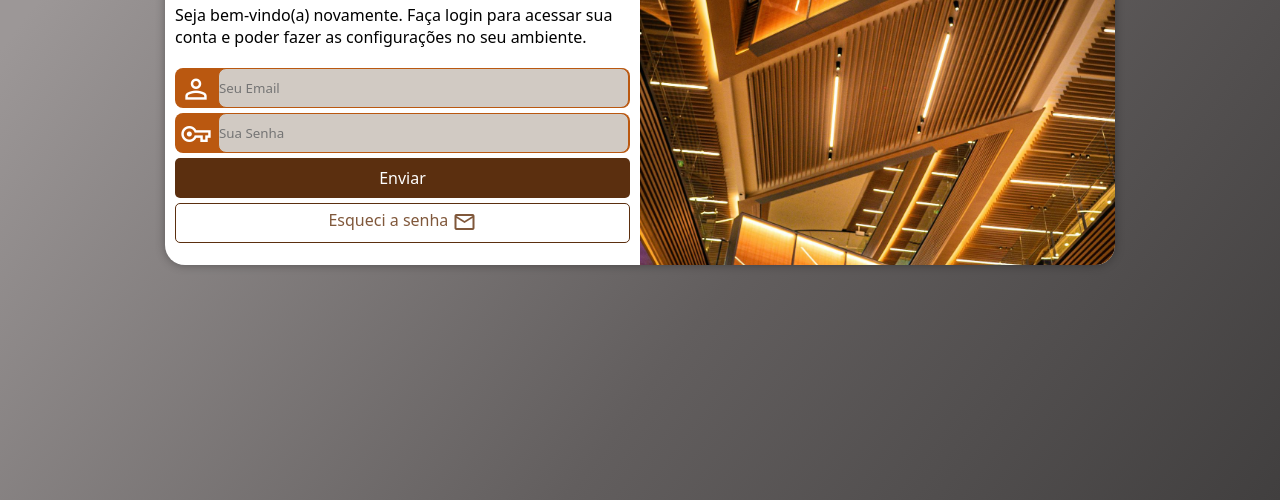
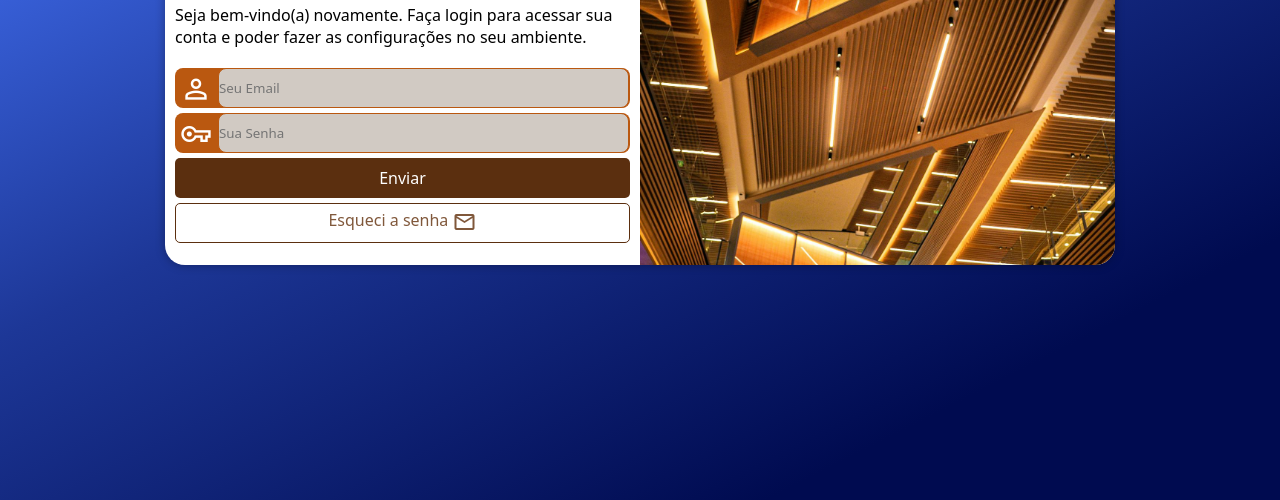
Before and after one commit to LucasPereira-lc/projeto-login, a plain HTML site: page index.html in a window 1280 px wide. Shown: the part 300-800 px from the top of the page. Drawn offline with nearby package versions, Linux system fonts and the light colour scheme.

Commit message:
Retoques finais

```diff
--- a/estilos/media-query.css
+++ b/estilos/media-query.css
@@ -2,7 +2,7 @@
 
 @media screen and (min-width: 768px) and (max-width: 992px) {
     body {
-        background: linear-gradient(127deg, rgba(156,151,151,1) 14%, rgba(98,94,94,1) 62%, rgba(65,63,63,1) 100%);
+        background: linear-gradient(153deg, rgba(62,105,231,1) 14%, rgba(29,55,151,1) 44%, rgba(0,11,80,1) 82%);
     }
 
     section#login {
@@ -28,7 +28,7 @@
 
 @media screen and (min-width: 992px) {
     body {
-        background: linear-gradient(127deg, rgba(156,151,151,1) 14%, rgba(98,94,94,1) 62%, rgba(65,63,63,1) 100%);
+        background: linear-gradient(153deg, rgba(62,105,231,1) 14%, rgba(29,55,151,1) 44%, rgba(0,11,80,1) 82%);
     }
 
     section#login {
--- a/estilos/style.css
+++ b/estilos/style.css
@@ -14,7 +14,7 @@
 }
 
 html, body {
-    background-color: rgb(83, 81, 81);
+    background-color: rgba(29,55,151,1);
     width: 100vw;
     height: 100vh;
 }
```
